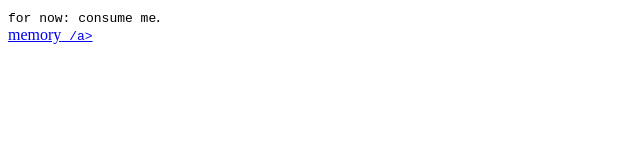
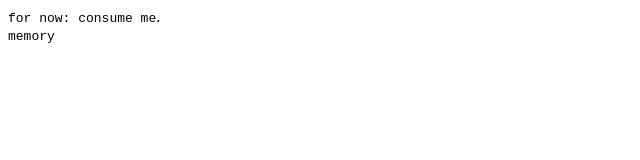
Before and after one commit to angelarlarosa/angelarlarosa.github.io, a plain HTML site: page index.html in a window 1280 px wide. Shown: the full height of the page, 0-640 px from the left. Drawn offline with Linux system fonts and the light colour scheme.

Commit message:
Update index.html

```diff
--- a/index.html
+++ b/index.html
@@ -3,9 +3,10 @@
 
 <TT>for now: consume me</TT>.
 <br>
+<TT>memory<TT>
 <a href="https://angelarlarosa.github.io/"
    title="go to angelarlarosa.github.io/memory"
-   <TT>memory<TT> /a>
+   <memory/a>
 
 <br>
 </html>
```
